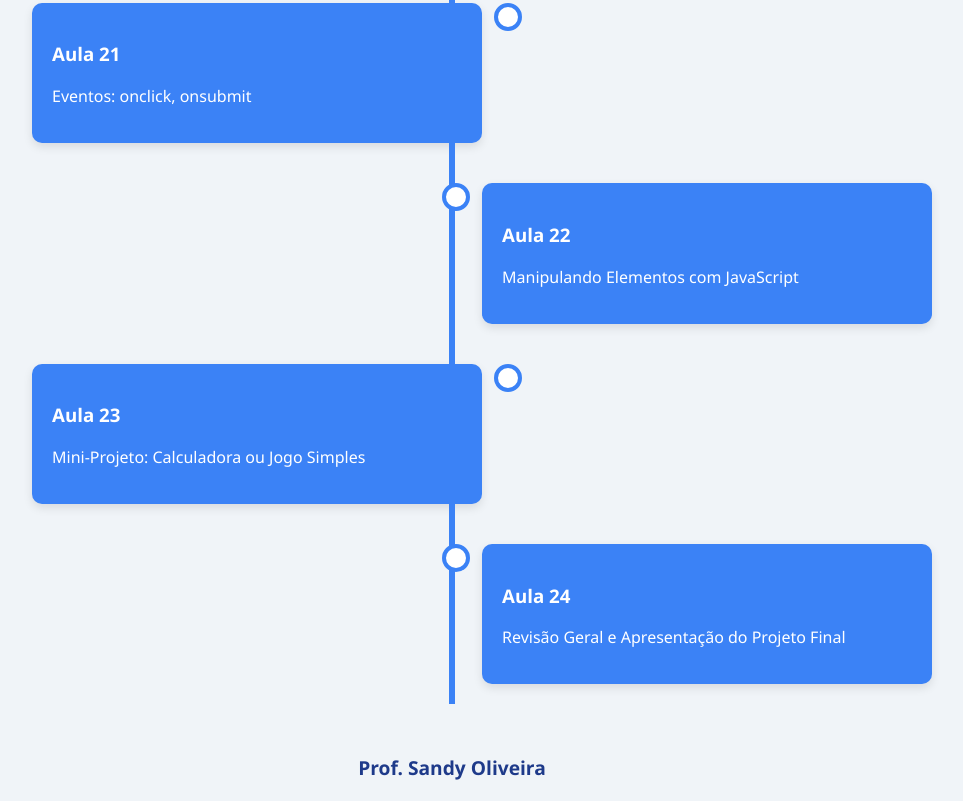
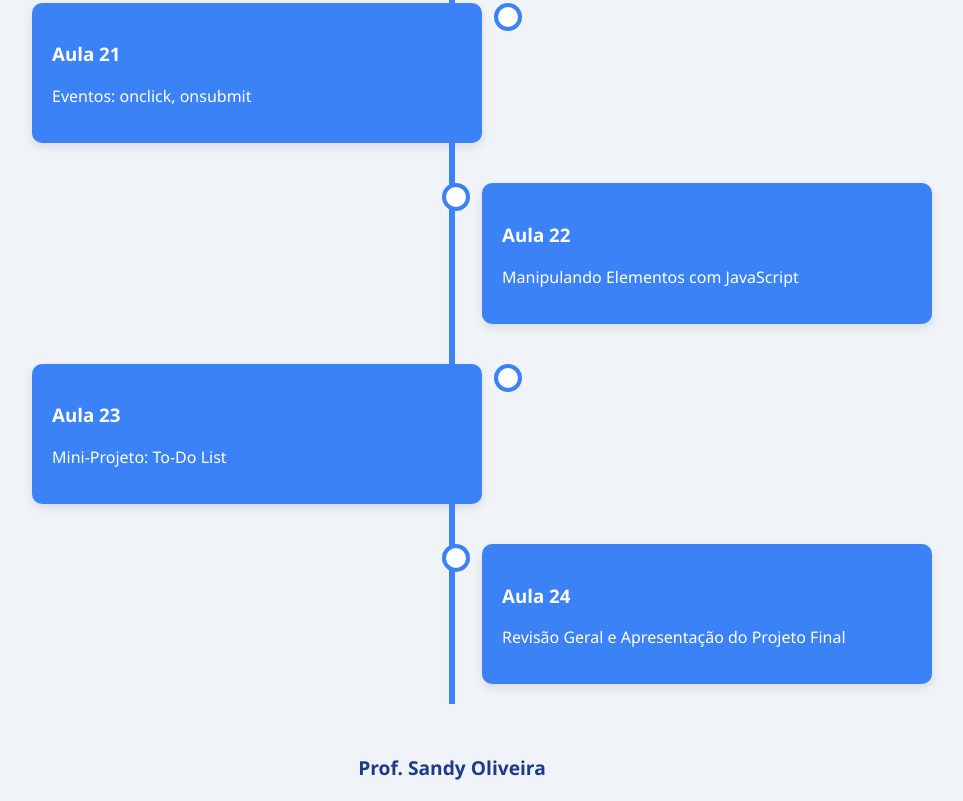
Before and after one commit to SandyOliveira/logicaPrograma-o, a plain HTML site: page index.html in a window 1280 px wide. Shown: the part 3749-4550 px from the top of the page, without its empty margins (188-1151 px from the left). Drawn offline with Linux system fonts and the light colour scheme.

Commit message:
Update index.html

```diff
--- a/index.html
+++ b/index.html
@@ -263,7 +263,7 @@
     <div class="container left">
         <div class="content">
             <h3>Aula 23</h3>
-            <p>Mini-Projeto: Calculadora ou Jogo Simples</p>
+            <p>Mini-Projeto: To-Do List</p>
         </div>
     </div>
 
```
